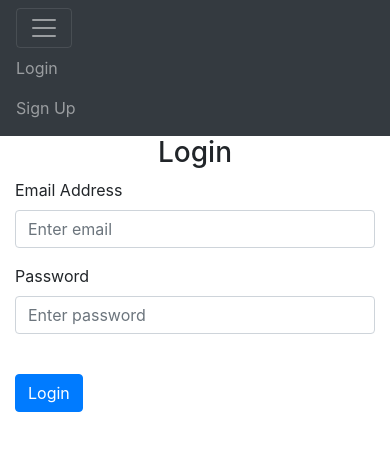
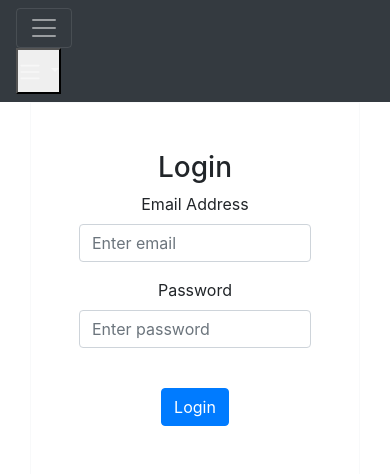
Before and after one commit to davyn1/Flask_Website, a Flask app: page /login in a window 390 px wide, after a click that opens the changed part. Shown: the top 474 px of the page. Run offline with Flask 2, Linux system fonts and the light colour scheme; some libraries are stand-ins or nearby versions.

Commit message:
Changed login page to smaller boxes and centered. Edited base.html to dropdown hamburger menu. Bug exists where there is a whiteblock over dropdown. Fix later. Work on changing background.

```diff
--- a/Website/templates/base.html
+++ b/Website/templates/base.html
@@ -26,26 +26,36 @@
   </head>
   <body>
   <nav class="navbar navbar-expand-lg navbar-dark bg-dark">
-      <button
-        class="navbar-toggler"
-        type="button"
-        data-toggle="collapse"
-        data-target="#navbar"
-      >
+    <button class="navbar-toggler" type="button" data-toggle="collapse" data-target="#navbar">
       <span class="navbar-toggler-icon"></span>
     </button>
     <div class="collapse navbar-collapse" id="navbar">
       <div class="navbar-nav">
         {% if user.is_authenticated %}
         <a class="nav-item nav-link" id="home" href="/">Home</a>
-          <a class="nav-item nav-link" id="logout" href="/logout">Logout</a>
+        <div class="dropdown">
+          <button class="nav-item nav-link dropdown-toggle" type="button" id="dropdownMenuButton" data-toggle="dropdown" aria-haspopup="true" aria-expanded="false">
+            {{ user.username }}
+          </button>
+          <div class="dropdown-menu" aria-labelledby="dropdownMenuButton">
+            <a class="dropdown-item" href="/logout">Logout</a>
+          </div>
+        </div>
         {% else %}
-          <a class="nav-item nav-link" id="login" href="/login">Login</a>
-          <a class="nav-item nav-link" id="signUp" href="/sign-up">Sign Up</a>
+        <div class="dropdown">
+          <button class="nav-item nav-link dropdown-toggle" type="button" id="dropdownMenuButton" data-toggle="dropdown" aria-haspopup="true" aria-expanded="false">
+            <span class="navbar-toggler-icon"></span>
+          </button>
+          <div class="dropdown-menu" aria-labelledby="dropdownMenuButton">
+            <a class="dropdown-item" href="/login">Login</a>
+            <a class="dropdown-item" href="/sign-up">Sign Up</a>
+          </div>
+        </div>
         {% endif %}
       </div>
     </div>
   </nav>
+</body>
     {% with messages = get_flashed_messages(with_categories=true) %} {% if
     messages %} {% for category, message in messages %} {% if category ==
     'error' %}
@@ -81,7 +91,13 @@
       crossorigin="anonymous"
     ></script>
 
-    <script
+    <style>
+    .navbar-toggler-icon {
+      visibility: visible !important;
+    }
+  </style>
+
+    <script>
       type="text/javascript"
       src="{{ url_for('static', filename='index.js') }}"
     ></script>
--- a/Website/templates/login.html
+++ b/Website/templates/login.html
@@ -1,6 +1,8 @@
-{% extends "base.html" %} {% block title %}Login{% endblock %}
+{% extends "base.html" %}
+{% block title %}Login{% endblock %}
 {% block content%}
-<form method="POST">
+<div class="container">
+    <form method="POST" class="text-center border border-light p-5">
         <h3 align="center">Login</h3>
         <div class="form-group">
             <label for="email">Email Address</label>
@@ -21,4 +23,15 @@
         <br />
         <button type="submit" class="btn btn-primary">Login</button>
     </form>
+</div>
+
+<style>
+.container {
+  max-width: 400px;
+  margin: auto;
+}
+.form-control {
+  width: 100%;
+}
+</style>
 {% endblock %}
```
Lines whose indentation alone changed are shown as unchanged.
